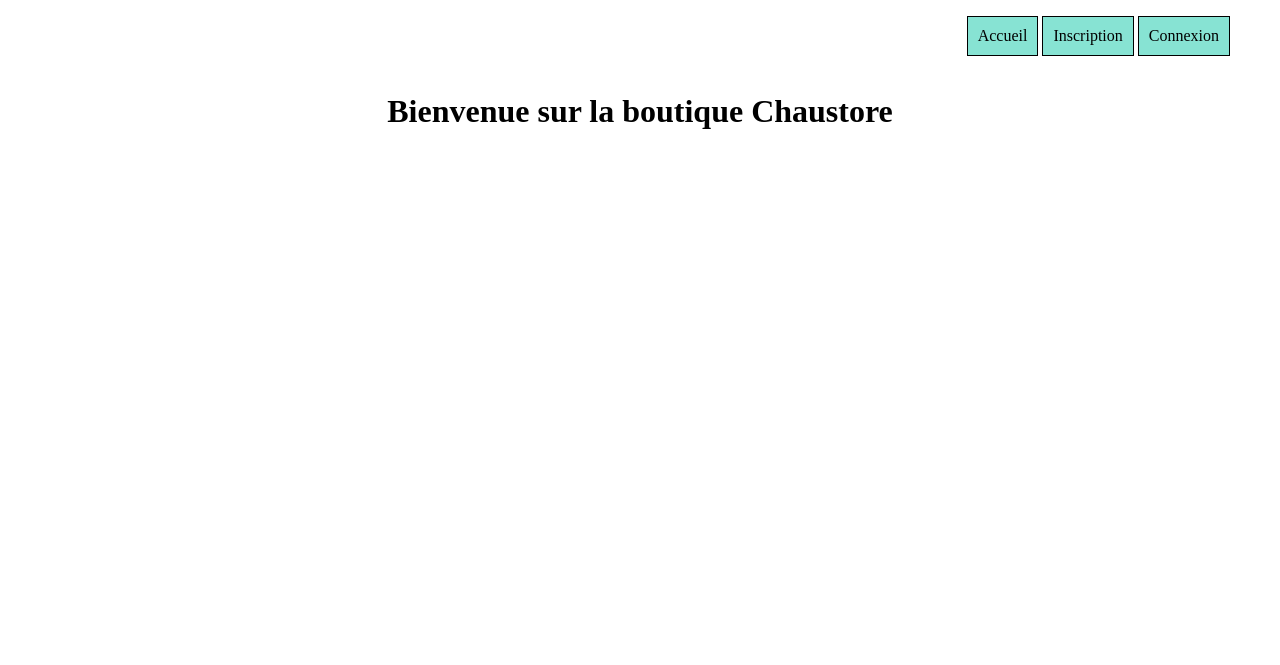
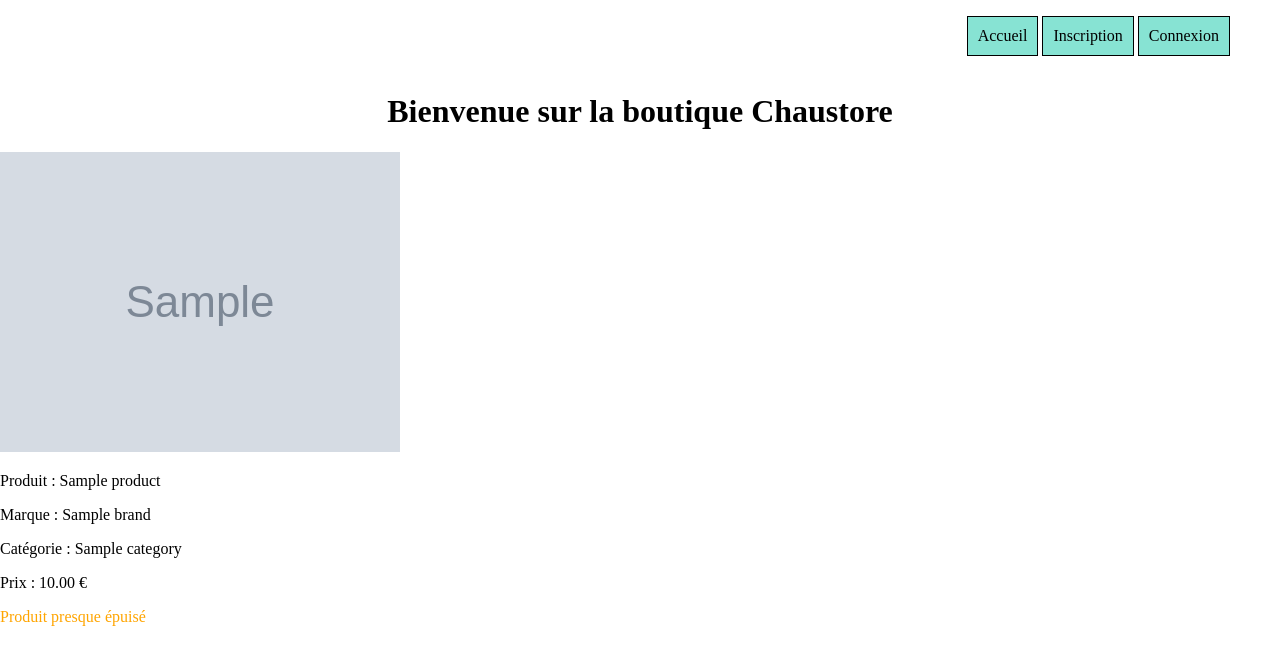
Before and after one commit to matthieugras63/simplon_chaustore, a PHP site: page / in a window 1280 px wide. Shown: the top 665 px of the page. Run offline with PHP 8.4, Linux system fonts and the light colour scheme; tables that the repository leaves empty hold one stand-in row (values such as "Sample post"); grey boxes marked "Sample" are stand-in pictures; a stand-in replaces the project's code that opens the database connection.

Commit message:
products now displayed with or without images

```diff
--- a/user/index.php
+++ b/user/index.php
@@ -1,4 +1,5 @@
 <?php session_start()  ?>
+<?php require_once '../connection.php'; ?>
 
 <!DOCTYPE html>
 <html lang="en">
@@ -27,6 +28,41 @@
 
     <main>
 
+      <?php
+
+      $products = "SELECT product.name AS product, category.name AS category, brand.name AS brand ,price, image ,sum(stock) as stock FROM stock INNER JOIN product ON stock.product_id = product.id INNER JOIN brand ON product.brand_id = brand.id INNER JOIN category ON product.category_id = category.id GROUP BY product_id ORDER BY product.name;";
+
+      $req = mysqli_query($conn, $products);
+      while($result = mysqli_fetch_array($req)){
+        for ($i=0; $i<count($result); $i++)
+         ?>
+       <div>
+        <?php
+        $msg ="";
+        ?>
+        <?php if ($result['image'] !== ''): ?>
+         <img src="../backoffice/form_add/images/<?php echo $result['image'] ?>" alt="<?php echo $result['product'] ?>" />
+         <?php else : ?>
+          <p class="noImage">Aucune image disponible pour le moment</p>
+         <?php endif ;?>
+         <p><span>Produit</span> : <?php echo $result['product'] ?> </p>
+         <p><span>Marque</span> : <?php echo $result['brand'] ?> </p>
+         <p><span>Catégorie</span> : <?php echo$result['category'] ?> </p>
+         <p><span>Prix</span> : <?php echo $result['price'] ?> € </p>
+         <?php
+         if ($result['stock'] == 0) {
+          echo "<font color='red'>Aucun produit en stock</font>";
+        } else if ($result['stock'] > 0 && $result['stock'] <= 10 ){
+          echo "<font color = 'orange'> Produit presque épuisé</font>";
+        } else {
+          echo "<font color = 'green'> Produit disponible</font>";
+        }
+        ?>
+      </div>
+      <?php
+    }
+
+    ?>
 
 
   </main>
```
Lines whose indentation alone changed are shown as unchanged.
